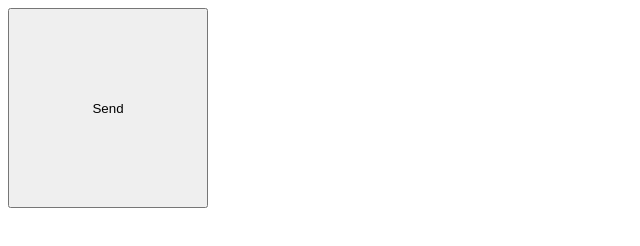
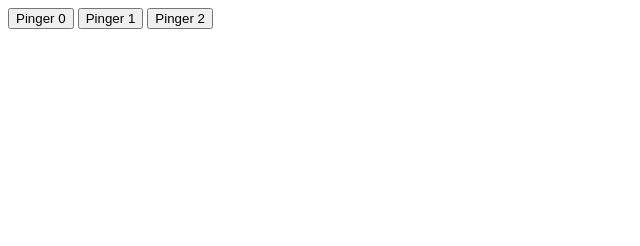
Before and after one commit to chrisantus-pinger/chrisantus-pinger.github.io, a plain HTML site: page index.html in a window 1280 px wide. Shown: the whole page, without its empty margins (0-640 px from the left). Drawn offline with Linux system fonts and the light colour scheme.

Commit message:
Chrisantus Pinger Deluxe - 3 Pronged Pings

```diff
--- a/index.html
+++ b/index.html
@@ -3,10 +3,12 @@
 	<head>
 		<meta charset="UTF-8">
 		<meta name="viewport" content="width=device-width, initial-scale=1.0">
-		<title>Chrisantus Pinger</title>
+		<title>Chrisantus Pinger Deluxe</title>
 	</head>
 	<body>
-		<button style="height: 200px;width:200px" onclick="sendMessage()">Send</button>
+		<button onclick="sendMessage()">Pinger 0</button>
+		<button onclick="sendMessage1()">Pinger 1</button>
+		<button onclick="sendMessage2()">Pinger 2</button>
 	</body>
 	<script>
 		function sendMessage() {
@@ -21,5 +23,31 @@
 
 			request.send(JSON.stringify(params));
 		}
+
+		function sendMessage1() {
+			const request = new XMLHttpRequest();
+			request.open("POST", "https://discord.com/api/webhooks/1002210260431409262/l9BimkXfbzkzRP1r32GDlx_GKAvPd3wRaCFIltS9l0tdmSGdYKcTaxrVhJ_SipzN0OWk");
+
+			request.setRequestHeader('Content-type', 'application/json');
+
+			const params = {
+				content: "<@251835444067696641>"
+			}
+
+			request.send(JSON.stringify(params));
+		}
+
+		function sendMessage2() {
+			const request = new XMLHttpRequest();
+			request.open("POST", "https://discord.com/api/webhooks/1002210470524108800/JibOjN-NqeE887NsYtDCrNyCGVKw1Du2wI3mYRHnCkjfReR9Uv5CylK13l7FtealCL9k");
+
+			request.setRequestHeader('Content-type', 'application/json');
+
+			const params = {
+				content: "<@251835444067696641>"
+			}
+
+			request.send(JSON.stringify(params));
+		}
 	</script>
 </html>
```
